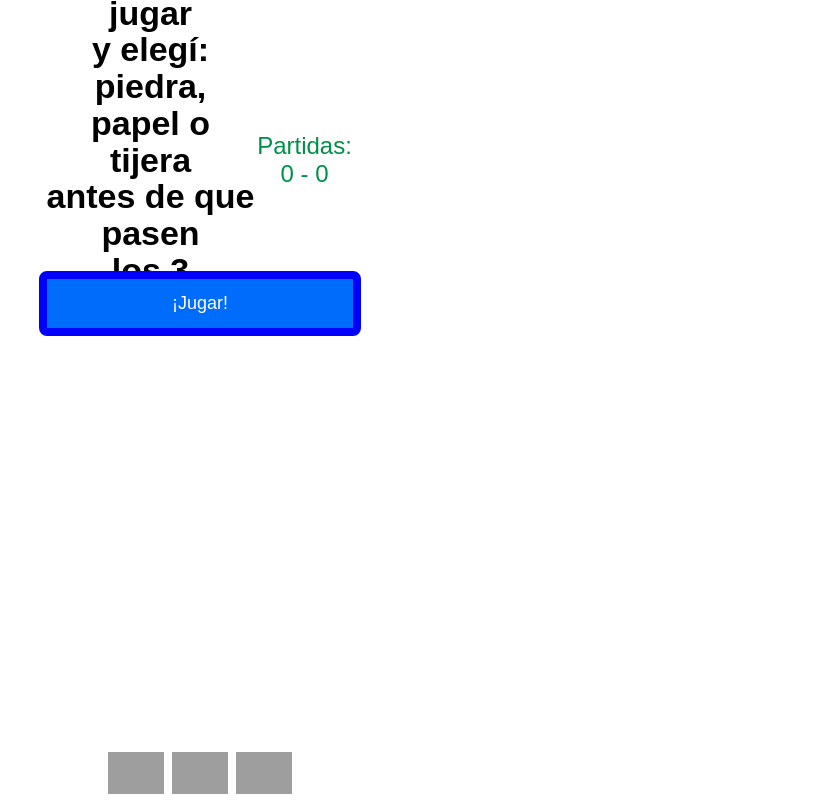
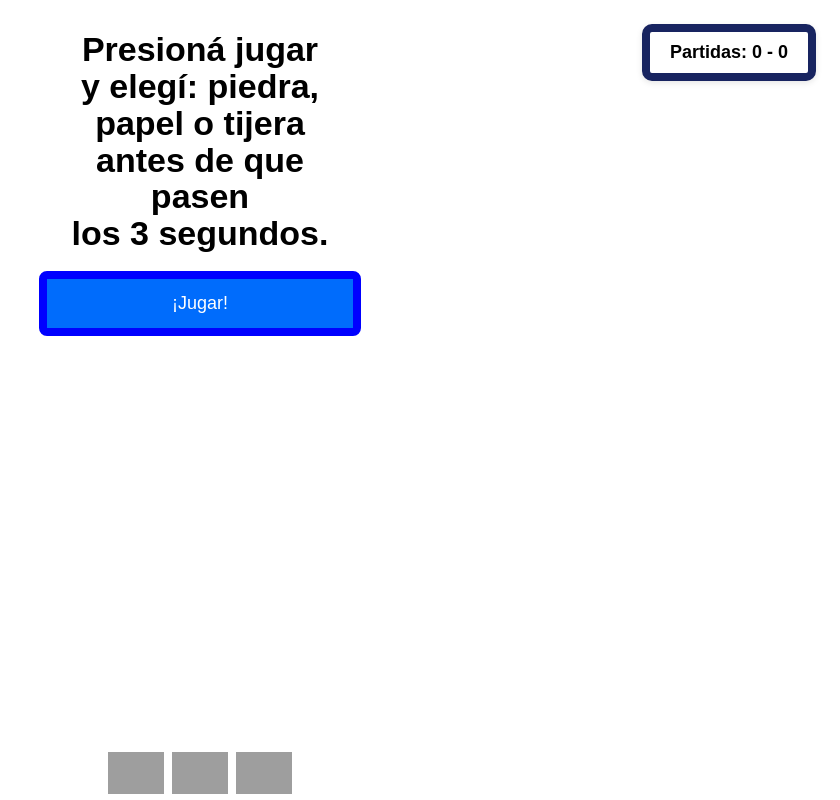
Before and after one commit to Mauromartinezgit/Juego, a website built with Parcel: page src/index.html in a window 1280 px wide. Both pictures are taken after a click on the button "Jugar Solo". Shown: the whole page, without its empty margins (440-1280 px from the left). Built offline with nearby package versions, Linux system fonts and the light colour scheme; grey boxes are pictures that could not be loaded.

Commit message:
estilo jugador solo

```diff
--- a/src/scripts/pages/InstructionsSolo.ts
+++ b/src/scripts/pages/InstructionsSolo.ts
@@ -15,10 +15,12 @@ export class InstructionsSoloPage implements PageController {
 
     app.innerHTML = `
 <div class="page-instructions">
+    <div class="matches-counter-solo">
+        <span style="font-size: 18px; color: #000; font-weight: bold;">Partidas: ${playerMatches} - ${opponentMatches}</span>
+    </div>
     <div class="container">
         <div class="container-title">
             <h1 class="title">Presioná jugar<br>y elegí: piedra,<br>papel o tijera<br>antes de que pasen<br>los 3 segundos.</h1>
-            <p class="matches-counter" style="font-size: 24px; color: #009048; margin-top: 20px;">Partidas: ${playerMatches} - ${opponentMatches}</p>
         </div>
         <div class="container-button">
             <button class="button" id="play-btn">¡Jugar!</button>
--- /dev/null
+++ b/src/styles/instructionsSolo.css
@@ -0,0 +1,49 @@
+/* Contador de partidas en esquina superior derecha */
+.matches-counter-solo {
+    position: fixed;
+    top: 20px;
+    right: 20px;
+    background-color: #ffffff;
+    border: 8px solid #182460;
+    border-radius: 10px;
+    padding: 8px 16px;
+    z-index: 100;
+    box-sizing: border-box;
+    font-size: 16px;
+    font-weight: 600;
+    color: #000000;
+    box-shadow: 0 2px 6px rgba(0, 0, 0, 0.1);
+}
+
+/* Responsive para móviles */
+@media (max-width: 480px) {
+    .matches-counter-solo {
+        top: 12px;
+        right: 12px;
+        padding: 6px 12px;
+        font-size: 14px;
+        border-width: 6px;
+    }
+}
+
+/* Responsive para tablets */
+@media (min-width: 600px) and (max-width: 900px) {
+    .matches-counter-solo {
+        top: 16px;
+        right: 16px;
+        padding: 8px 14px;
+        font-size: 15px;
+        border-width: 7px;
+    }
+}
+
+/* Desktop */
+@media (min-width: 900px) {
+    .matches-counter-solo {
+        top: 24px;
+        right: 24px;
+        padding: 10px 20px;
+        font-size: 18px;
+        border-width: 8px;
+    }
+}
--- a/src/styles/main.css
+++ b/src/styles/main.css
@@ -10,6 +10,7 @@
 @import './share-room.css';
 @import './multiplayer-instructions.css';
 @import './waiting-player.css';
+@import './instructionsSolo.css';
 
 /* Reset básico */
 * {
```
